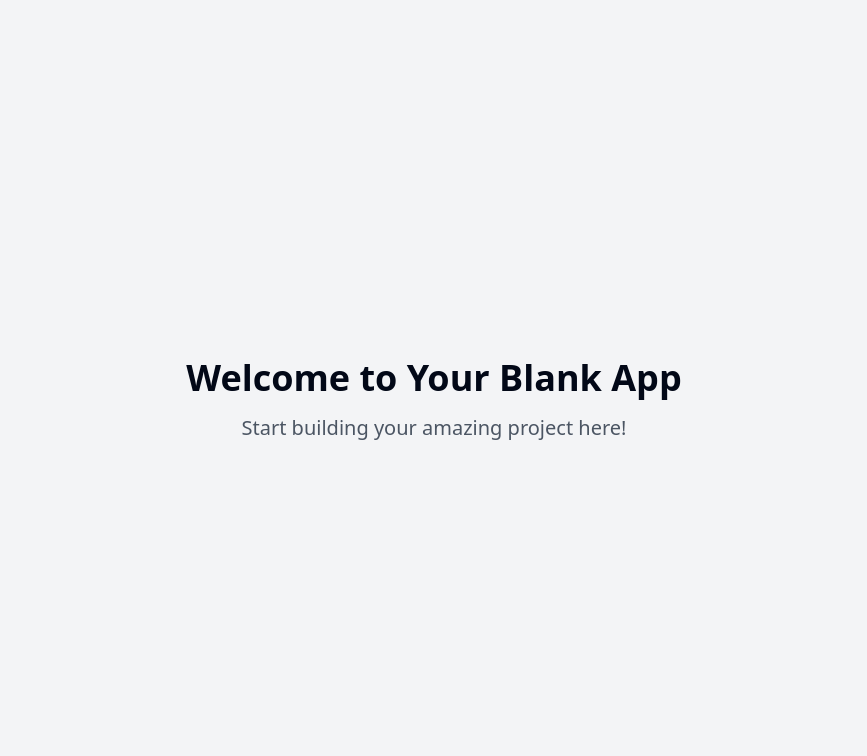
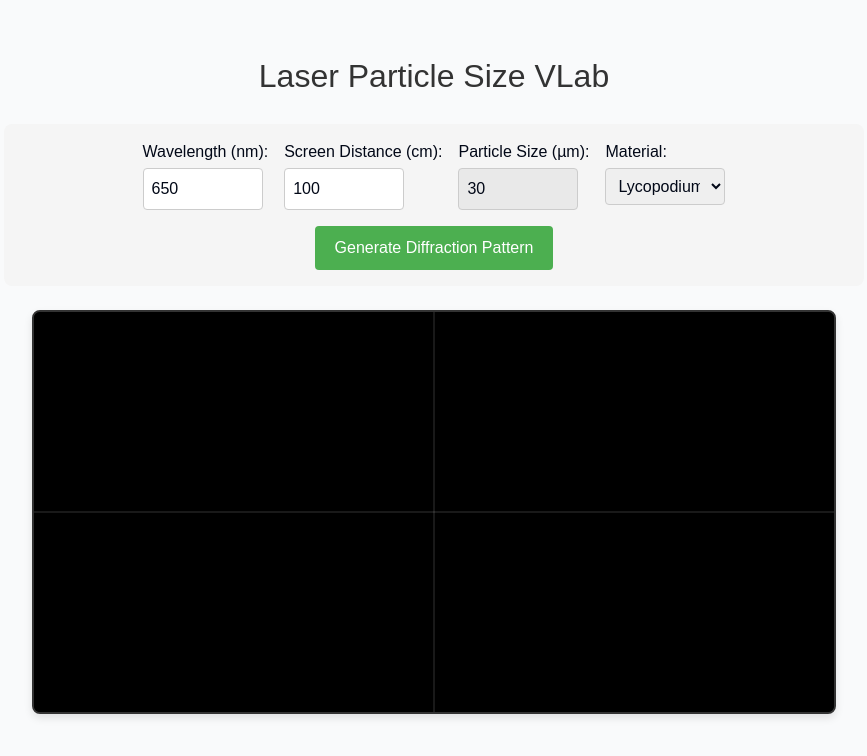
Before and after one commit to casi-opea/ringed-laser-visualizer, a React (Vite) app: page / in a window 1280 px wide. Shown: the top 756 px of the page, without its empty margins (206-1073 px from the left). Built offline with nearby package versions, Linux system fonts and the light colour scheme.

Commit message:
Fix: Diffraction pattern rendering
Refactor the diffraction pattern generation to display rings instead of a gradient. Also, address potential issues in the index.jsx file.

```diff
--- /dev/null
+++ b/src/components/LaserDiffraction/LaserDiffraction.module.css
@@ -0,0 +1,87 @@
+
+.container {
+  font-family: Arial, sans-serif;
+  text-align: center;
+  padding: 20px;
+  max-width: 900px;
+  margin: 0 auto;
+}
+
+.title {
+  font-size: 2rem;
+  margin-bottom: 1.5rem;
+  color: #333;
+}
+
+.controls {
+  margin-bottom: 20px;
+  display: flex;
+  flex-wrap: wrap;
+  gap: 1rem;
+  justify-content: center;
+  background-color: #f5f5f5;
+  padding: 1rem;
+  border-radius: 8px;
+}
+
+.label {
+  display: flex;
+  flex-direction: column;
+  align-items: flex-start;
+  gap: 0.25rem;
+  font-weight: 500;
+}
+
+.input, .select {
+  padding: 8px;
+  border: 1px solid #ccc;
+  border-radius: 4px;
+  width: 120px;
+  font-size: 1rem;
+}
+
+.input:disabled {
+  background-color: #e9e9e9;
+  cursor: not-allowed;
+}
+
+.canvasContainer {
+  display: flex;
+  justify-content: center;
+  margin-top: 1.5rem;
+}
+
+.canvas {
+  border: 2px solid #333;
+  background-color: black;
+  border-radius: 8px;
+  box-shadow: 0 4px 8px rgba(0, 0, 0, 0.1);
+}
+
+.button {
+  padding: 10px 20px;
+  background-color: #4CAF50;
+  color: white;
+  border: none;
+  border-radius: 4px;
+  cursor: pointer;
+  font-size: 1rem;
+  font-weight: 500;
+  transition: background-color 0.2s;
+}
+
+.button:hover {
+  background-color: #45a049;
+}
+
+@media (max-width: 768px) {
+  .controls {
+    flex-direction: column;
+    align-items: center;
+  }
+
+  .canvas {
+    width: 100%;
+    height: auto;
+  }
+}
--- /dev/null
+++ b/src/components/LaserDiffraction/index.tsx
@@ -0,0 +1,167 @@
+
+import React, { useRef, useState, useEffect } from 'react';
+import { cn } from "@/lib/utils";
+import styles from './LaserDiffraction.module.css';
+
+// Material data with particle sizes in micrometers
+const materialsData = {
+  "lycopodium": 30,
+  "silica": 5,
+  "custom": null
+};
+
+const LaserDiffraction = () => {
+  const canvasRef = useRef<HTMLCanvasElement>(null);
+  const [wavelength, setWavelength] = useState<string>('650');
+  const [distance, setDistance] = useState<string>('100');
+  const [particleSize, setParticleSize] = useState<string>('10');
+  const [selectedMaterial, setSelectedMaterial] = useState<string>('lycopodium');
+
+  // Update particle size when material changes
+  useEffect(() => {
+    if (selectedMaterial !== 'custom' && materialsData[selectedMaterial as keyof typeof materialsData]) {
+      setParticleSize(materialsData[selectedMaterial as keyof typeof materialsData]?.toString() || '10');
+    }
+  }, [selectedMaterial]);
+
+  // Generate the diffraction pattern
+  const generatePattern = () => {
+    const canvas = canvasRef.current;
+    if (!canvas) return;
+
+    const ctx = canvas.getContext('2d');
+    if (!ctx) return;
+
+    const width = canvas.width;
+    const height = canvas.height;
+    const centerX = width / 2;
+    const centerY = height / 2;
+
+    // Convert inputs to SI units
+    const wavelengthSI = parseFloat(wavelength) * 1e-9; // nm to m
+    const distanceSI = parseFloat(distance) * 1e-2; // cm to m
+    const particleSizeSI = parseFloat(particleSize) * 1e-6; // µm to m
+
+    // Clear the canvas
+    ctx.fillStyle = 'black';
+    ctx.fillRect(0, 0, width, height);
+
+    // Draw coordinate lines for reference
+    ctx.strokeStyle = 'rgba(255, 255, 255, 0.2)';
+    ctx.beginPath();
+    ctx.moveTo(centerX, 0);
+    ctx.lineTo(centerX, height);
+    ctx.moveTo(0, centerY);
+    ctx.lineTo(width, centerY);
+    ctx.stroke();
+
+    // Calculate the locations of the diffraction rings
+    // Using the formula: sin(θ) = mλ/d
+    // Where θ is the angle, m is the order, λ is wavelength, d is particle size
+    const maxOrder = 5; // Number of rings to display
+
+    for (let m = 1; m <= maxOrder; m++) {
+      // Calculate angle for this order
+      const sinTheta = m * wavelengthSI / particleSizeSI;
+
+      // If the angle would be > 1 (beyond 90 degrees), skip this ring
+      if (Math.abs(sinTheta) >= 1) continue;
+
+      const theta = Math.asin(sinTheta);
+
+      // Calculate radius on the screen based on distance and angle
+      // Using R = D * tan(θ) where D is distance to screen
+      const radius = distanceSI * Math.tan(theta) * 1e3; // Convert back to pixels (assuming scale)
+
+      // Convert to screen coordinates (pixels)
+      // Scale factor to fit on canvas (adjust as needed)
+      const scaleFactor = Math.min(width, height) / 4;
+      const pixelRadius = radius * scaleFactor;
+
+      // Draw the ring
+      ctx.beginPath();
+      ctx.strokeStyle = 'rgba(255, 0, 0, 0.8)';
+      ctx.lineWidth = 2;
+      ctx.arc(centerX, centerY, pixelRadius, 0, Math.PI * 2);
+      ctx.stroke();
+    }
+  };
+
+  // Generate pattern on component mount
+  useEffect(() => {
+    generatePattern();
+  }, []);
+
+  return (
+    <div className={styles.container}>
+      <h1 className={styles.title}>Laser Particle Size VLab</h1>
+
+      <div className={styles.controls}>
+        <label className={styles.label}>
+          Wavelength (nm):
+          <input
+            type="number"
+            value={wavelength}
+            onChange={(e) => setWavelength(e.target.value)}
+            className={styles.input}
+            min="400"
+            max="700"
+          />
+        </label>
+
+        <label className={styles.label}>
+          Screen Distance (cm):
+          <input
+            type="number"
+            value={distance}
+            onChange={(e) => setDistance(e.target.value)}
+            className={styles.input}
+            min="10"
+            max="500"
+          />
+        </label>
+
+        <label className={styles.label}>
+          Particle Size (µm):
+          <input
+            type="number"
+            value={particleSize}
+            onChange={(e) => setParticleSize(e.target.value)}
+            className={styles.input}
+            disabled={selectedMaterial !== 'custom'}
+            min="1"
+            max="100"
+          />
+        </label>
+
+        <label className={styles.label}>
+          Material:
+          <select
+            value={selectedMaterial}
+            onChange={(e) => setSelectedMaterial(e.target.value)}
+            className={styles.select}
+          >
+            <option value="lycopodium">Lycopodium Powder</option>
+            <option value="silica">Silica Particles</option>
+            <option value="custom">Custom</option>
+          </select>
+        </label>
+
+        <button onClick={generatePattern} className={styles.button}>
+          Generate Diffraction Pattern
+        </button>
+      </div>
+
+      <div className={styles.canvasContainer}>
+        <canvas
+          ref={canvasRef}
+          className={styles.canvas}
+          width={800}
+          height={400}
+        />
+      </div>
+    </div>
+  );
+};
+
+export default LaserDiffraction;
--- a/src/pages/Index.tsx
+++ b/src/pages/Index.tsx
@@ -1,12 +1,10 @@
-// Update this page (the content is just a fallback if you fail to update the page)
+
+import LaserDiffraction from "@/components/LaserDiffraction";
 
 const Index = () => {
   return (
-    <div className="min-h-screen flex items-center justify-center bg-gray-100">
-      <div className="text-center">
-        <h1 className="text-4xl font-bold mb-4">Welcome to Your Blank App</h1>
-        <p className="text-xl text-gray-600">Start building your amazing project here!</p>
-      </div>
+    <div className="min-h-screen bg-gray-50 py-8">
+      <LaserDiffraction />
     </div>
   );
 };
```
